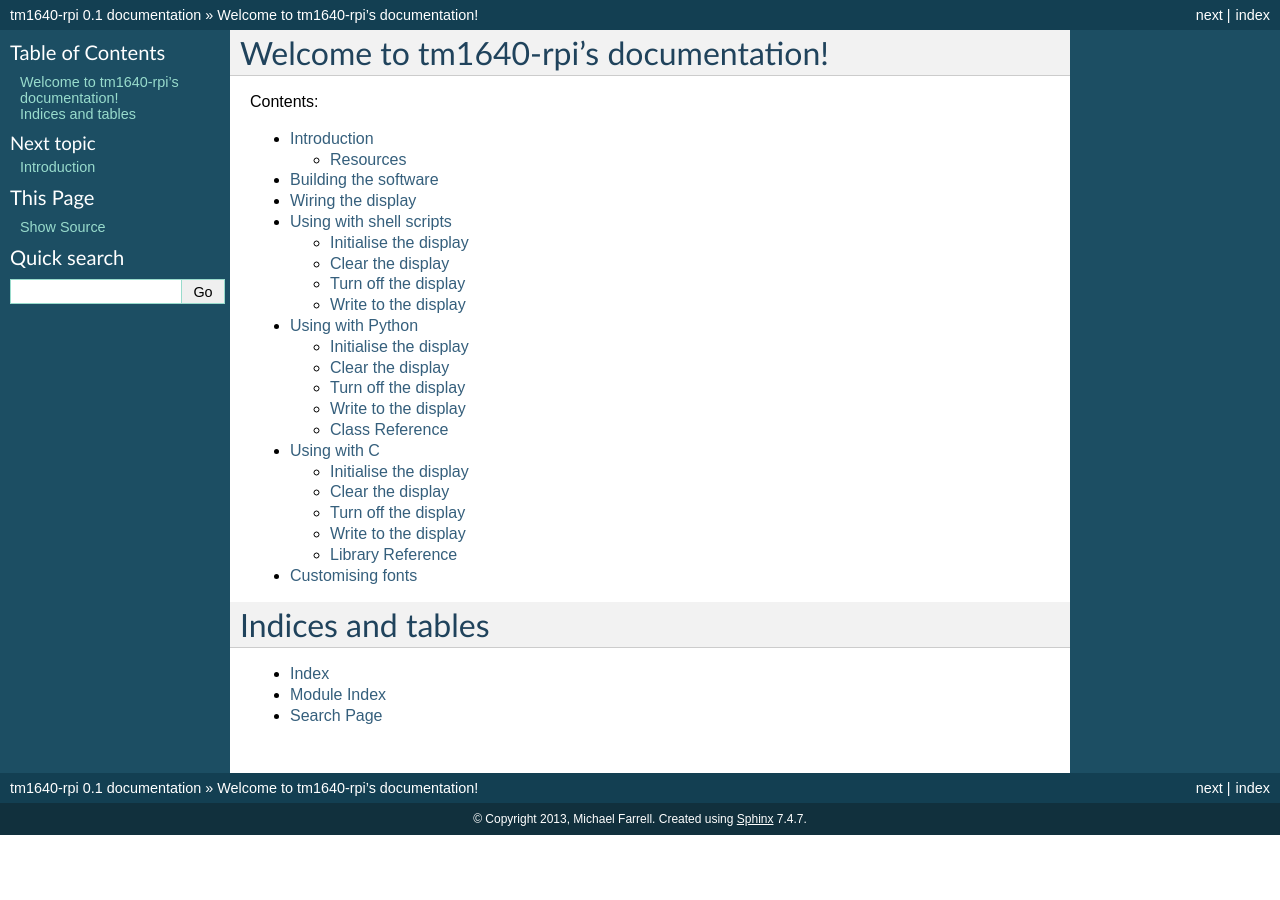
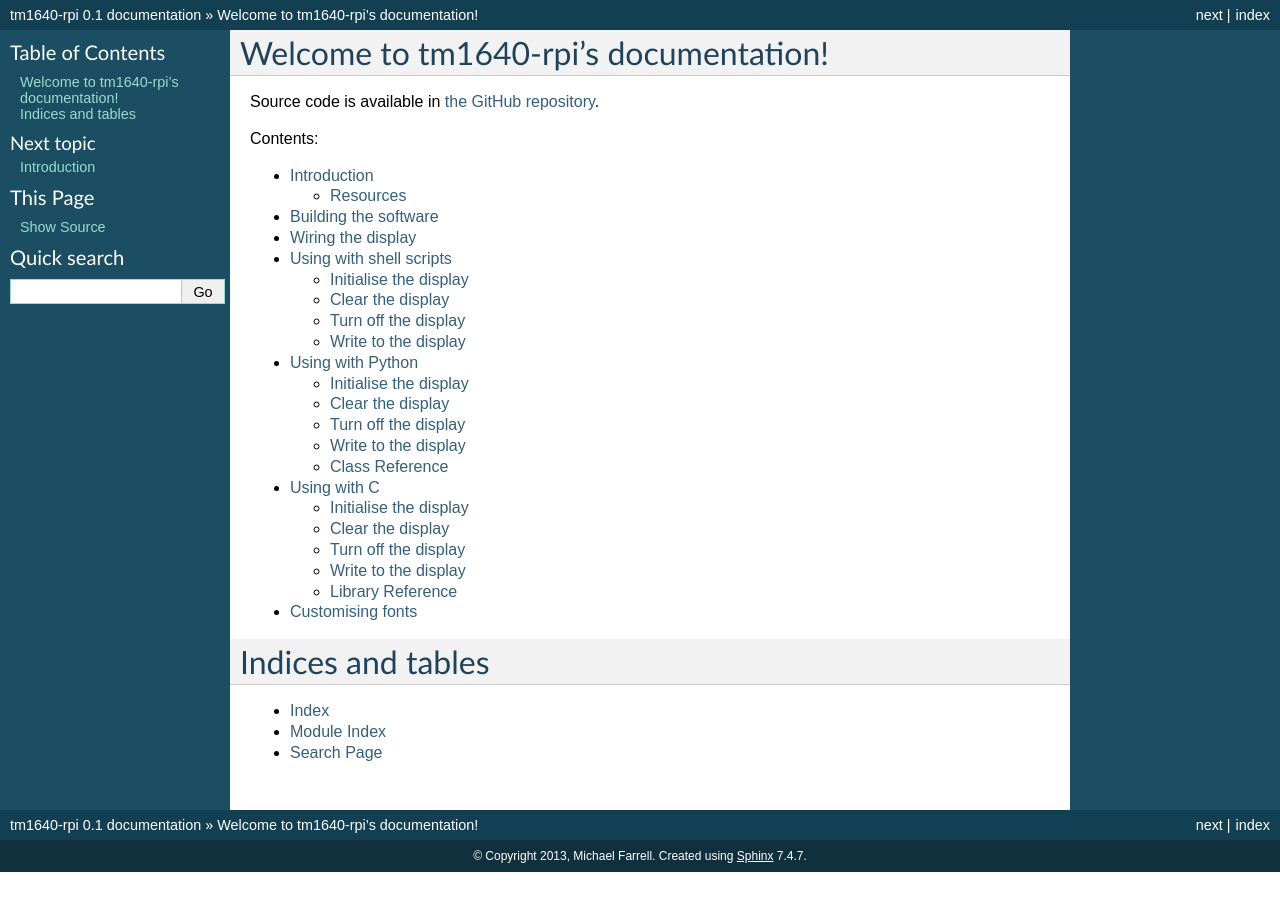
Before and after one commit to micolous/tm1640-rpi, a Sphinx documentation site: the page built from doc/source/index.rst, in a window 1280 px wide. Built offline with Sphinx 7.4.7, drawn with Linux system fonts in a browser that asks for light colours.

Commit message:
Backlink docs to github

```diff
--- a/doc/source/index.rst
+++ b/doc/source/index.rst
@@ -1,5 +1,7 @@
 Welcome to tm1640-rpi's documentation!
 ======================================
+
+Source code is available in `the GitHub repository`_.
 
 Contents:
 
@@ -22,3 +24,6 @@ Indices and tables
 * :ref:`genindex`
 * :ref:`modindex`
 * :ref:`search`
+
+
+.. _the GitHub repository: https://github.com/micolous/tm1640-rpi
```
